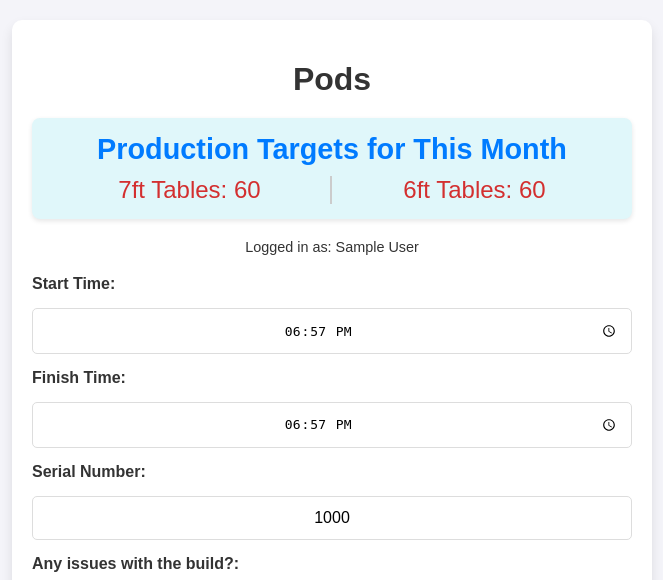
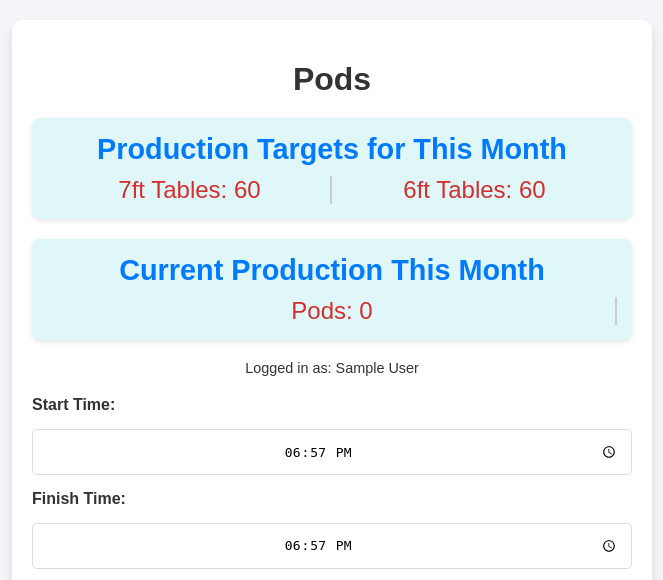
Before and after one commit to Bitcade1/Pooltracker, a Flask app: page /pods in a window 1280 px wide. Shown: the top 580 px of the page, without its empty margins (308-971 px from the left). Run offline with Flask 3, Linux system fonts and the light colour scheme; the visitor is signed in with stand-in values (Sample User, id 1); data that the repository does not hold is empty.

Commit message:
Update pods.html

```diff
--- a/templates/pods.html
+++ b/templates/pods.html
@@ -130,6 +130,14 @@
       </div>
     </div>
 
+    <!-- Current Production Section -->
+    <div class="production-targets">
+      <div class="prod-title">Current Production This Month</div>
+      <div class="prod-values">
+        <span>Pods: {{ pods_this_month }}</span>
+      </div>
+    </div>
+
     {% if logged_in_worker %}
       <div class="logged-in-user">Logged in as: {{ logged_in_worker }}</div>
     {% else %}
@@ -191,7 +199,7 @@
         </tr>
       </thead>
       <tbody>
-        {% for table in completed_tables %}
+        {% for table in completed_pods %}
           <tr class="{% if table.issue != 'No Issues' %}issue-row{% endif %}">
             <td>{{ table.date.strftime('%d/%m/%y') }}</td>
             <td>{{ table.worker }}</td>
```
